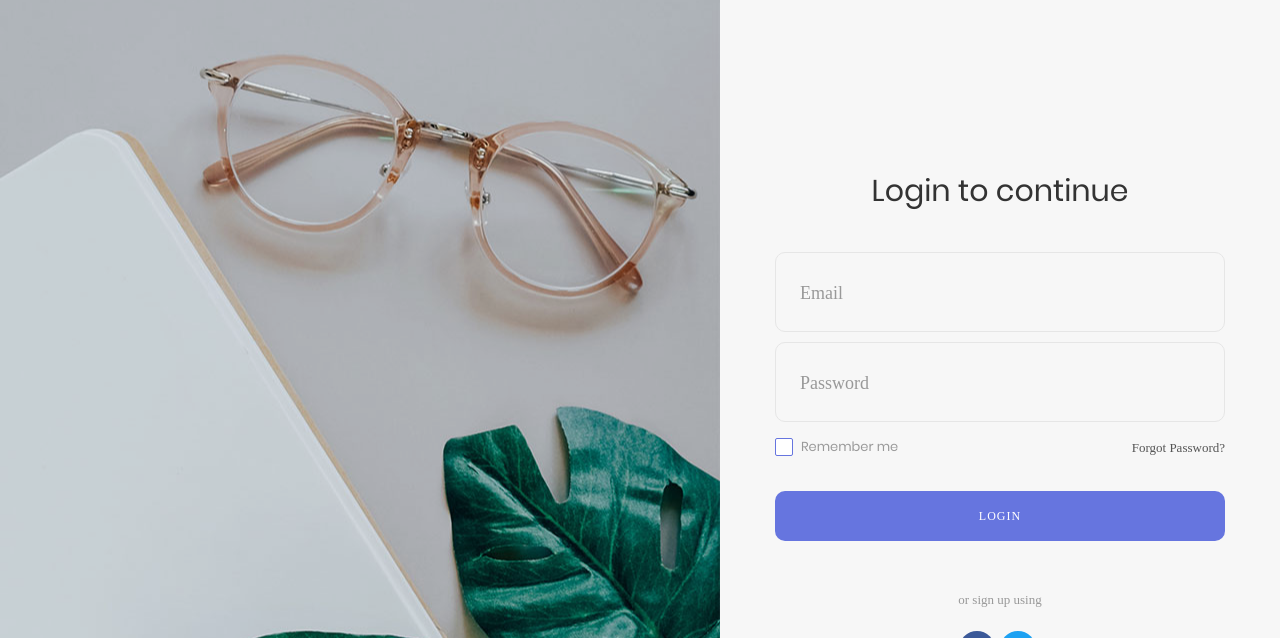
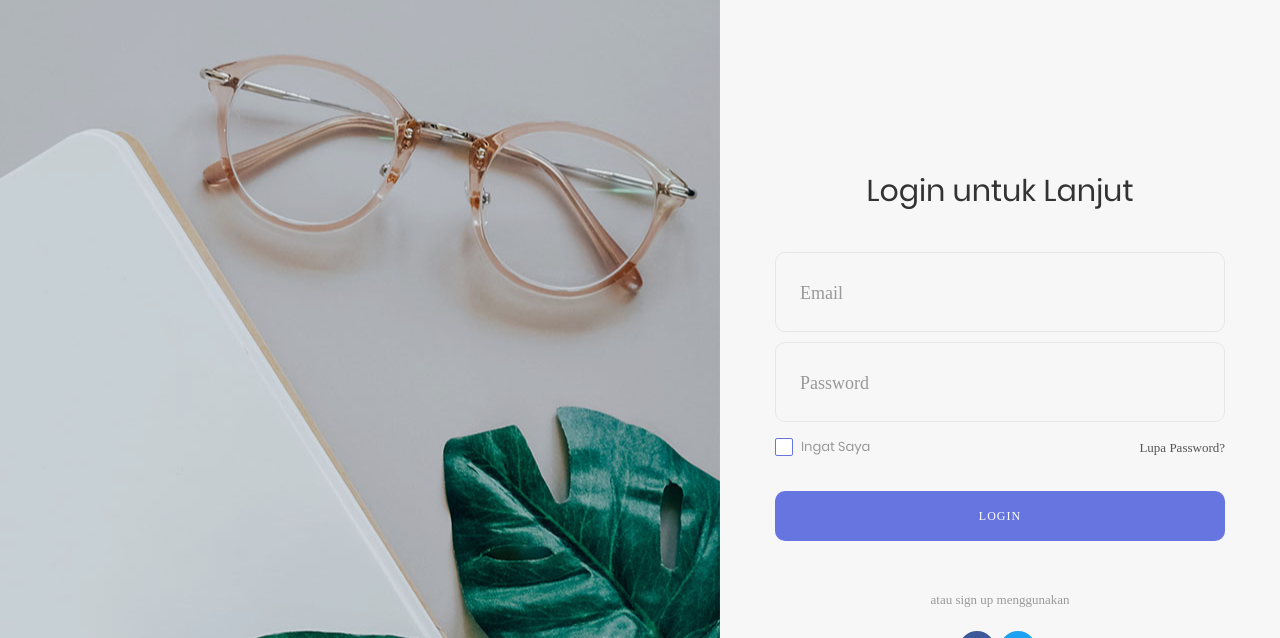
Before and after one commit to rnyanar/webnyaranya, a plain HTML site: page login/css/index.html in a window 1280 px wide. Shown: the top 638 px of the page. Drawn offline with Linux system fonts and the light colour scheme; files that its build step writes are made by us from their sources; a web font is replaced by a local one.

Commit message:
indexlogin.html

```diff
--- a/login/css/index.html
+++ b/login/css/index.html
@@ -34,7 +34,7 @@
 			<div class="wrap-login100">
 				<form class="login100-form validate-form">
 					<span class="login100-form-title p-b-43">
-						Login to continue
+						Login untuk Lanjut
 					</span>
 
 
@@ -55,13 +55,13 @@
 						<div class="contact100-form-checkbox">
 							<input class="input-checkbox100" id="ckb1" type="checkbox" name="remember-me">
 							<label class="label-checkbox100" for="ckb1">
-								Remember me
+								Ingat Saya
 							</label>
 						</div>
 
 						<div>
 							<a href="#" class="txt1">
-								Forgot Password?
+								Lupa Password?
 							</a>
 						</div>
 					</div>
@@ -75,7 +75,7 @@
 
 					<div class="text-center p-t-46 p-b-20">
 						<span class="txt2">
-							or sign up using
+							atau sign up menggunakan
 						</span>
 					</div>
 
```
